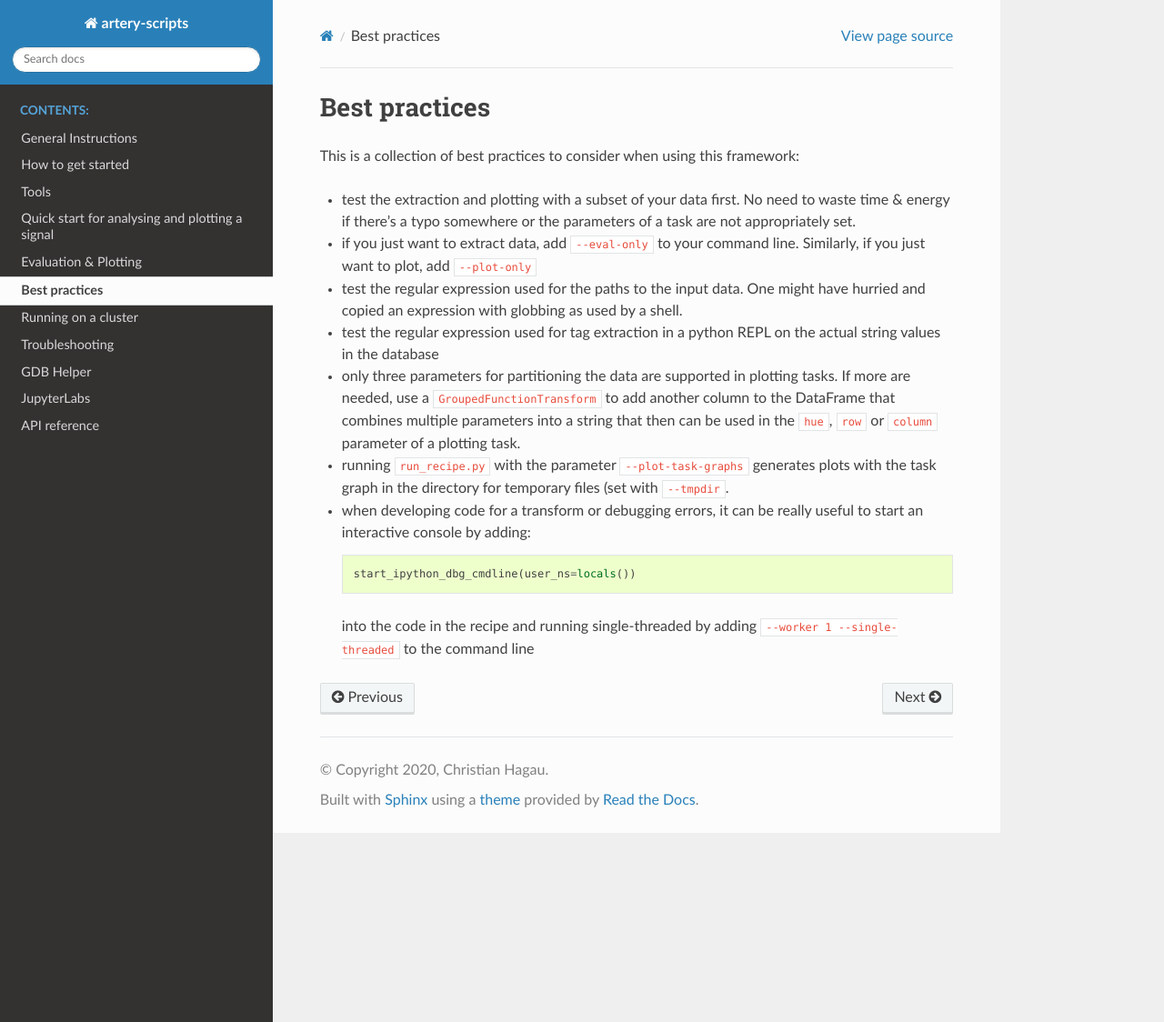
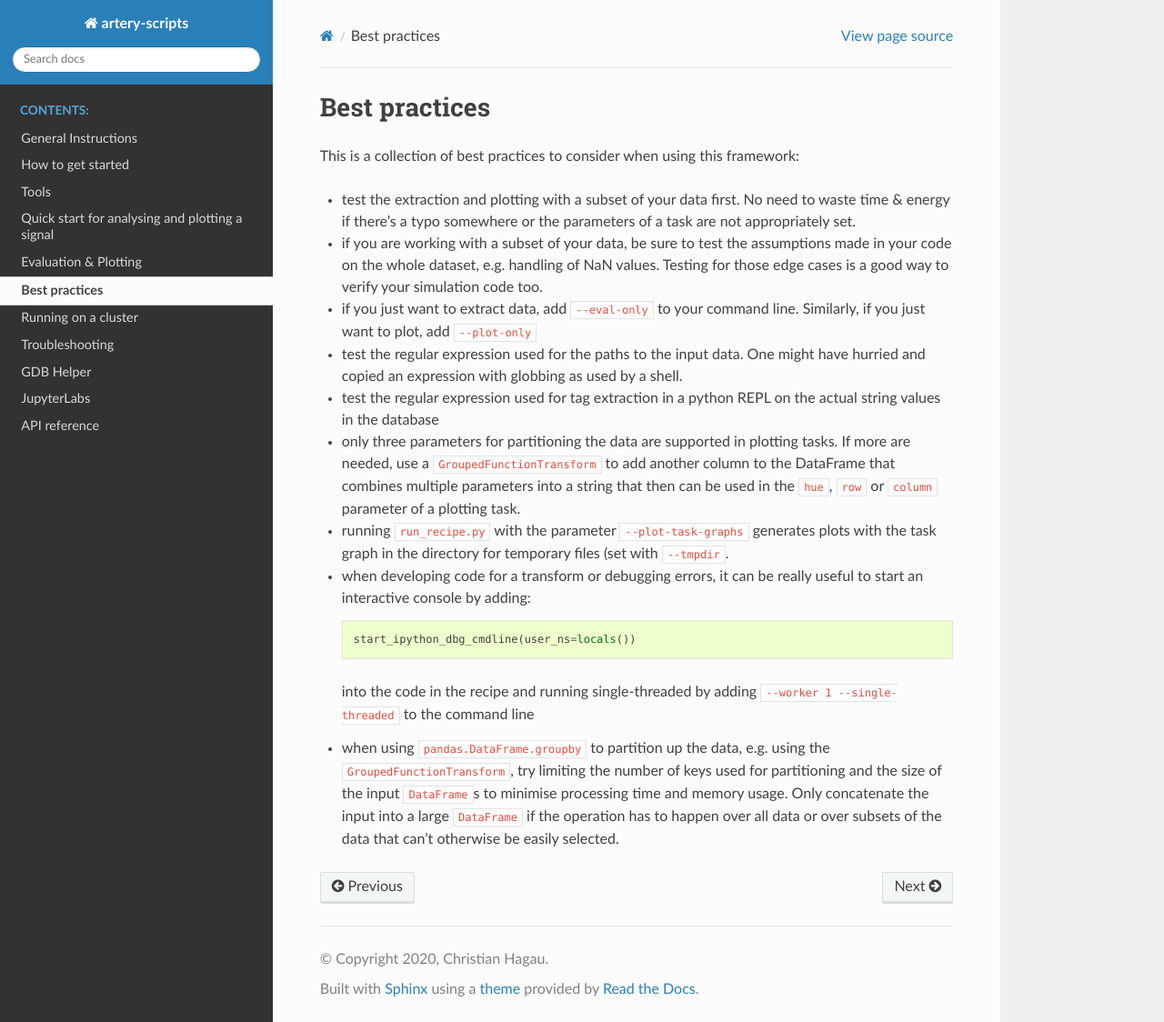
Before and after one commit to ibr-cm/ions, a Sphinx documentation site: the page built from doc/source/best_practices.md, in a window 1280 px wide and 1124 px high. Shown: the whole window at 91% size. Built offline with Sphinx 7.4.7 and the Read the Docs theme 2.0.0, drawn with Linux system fonts in a browser that asks for light colours; pages that are not in the unit, such as notebooks, are missing from menus.

Commit message:
Extend documentation

````diff
--- a/doc/source/best_practices.md
+++ b/doc/source/best_practices.md
@@ -6,6 +6,9 @@ This is a collection of best practices to consider when using this framework:
 - test the extraction and plotting with a subset of your data first. No need to
   waste time & energy if there's a typo somewhere or the parameters of a task are
   not appropriately set.
+- if you are working with a subset of your data, be sure to test the assumptions
+  made in your code on the whole dataset, e.g. handling of NaN values. Testing
+  for those edge cases is a good way to verify your simulation code too.
 - if you just want to extract data, add `--eval-only` to your command line. Similarly, if
   you just want to plot, add `--plot-only`
 - test the regular expression used for the paths to the input data. One might
@@ -26,3 +29,9 @@ This is a collection of best practices to consider when using this framework:
   ```
   into the code in the recipe and running single-threaded by adding `--worker
   1 --single-threaded` to the command line
+- when using `pandas.DataFrame.groupby` to partition up the data, e.g. using
+  the `GroupedFunctionTransform`, try limiting the number of keys used for
+  partitioning and the size of the input `DataFrame`s to minimise processing
+  time and memory usage. Only concatenate the input into a large `DataFrame` if
+  the operation has to happen over all data or over subsets of the data that
+  can't otherwise be easily selected.
````
Also changed, not shown: doc/source/using_transforms.md (+4 -1 lines).
